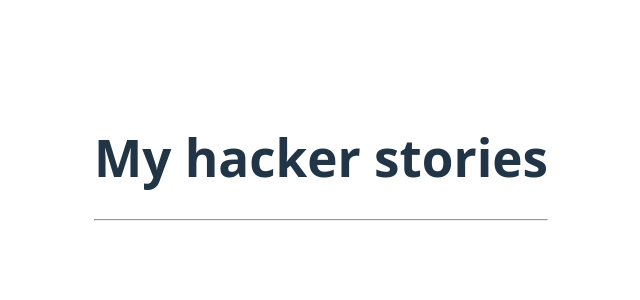
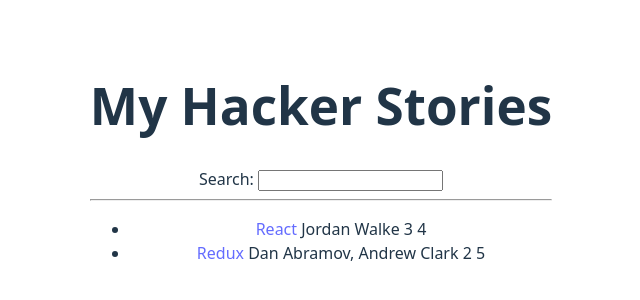
Before and after one commit to Chadiderouiche/my-react-project, a React (Vite) app: page / in a window 1280 px wide. Shown: the part 238-538 px from the top of the page, without its empty margins (319-959 px from the left). Built offline with nearby package versions, Linux system fonts and the light colour scheme.

Commit message:
W5 Arrow and Handler Functions in React

```diff
--- a/src/App.jsx
+++ b/src/App.jsx
@@ -3,13 +3,12 @@
 import viteLogo from '/vite.svg'
 import './App.css'
 
-function getTitle(title){
-  return title;
-}
-const App = () =>{
-  const stories = [
+import * as React from "react";
+
+// List of items
+const list = [
   {
-    title:"React",
+    title: "React",
     url: "https://reactjs.org/",
     author: "Jordan Walke",
     num_comments: 3,
@@ -17,64 +16,55 @@
     objectID: 0,
   },
   {
-    title:"Redux",
-    url: "https://reduxjs.org/",
+    title: "Redux",
+    url: "https://redux.js.org/",
     author: "Dan Abramov, Andrew Clark",
     num_comments: 2,
     points: 5,
     objectID: 1,
   },
-]
+];
 
-return(
+// 1. Refactor App component to arrow function
+const App = () => (
   <div>
-      <h1>My hacker stories</h1>
-      <search />
+    <h1>My Hacker Stories</h1>
+    <Search />
     <hr />
-      <list list={stories}/>
+    <List />
   </div>
 );
- } ;
 
+// 4. Refactor Search to block body (with logic inside)
+// 5. Add handler function for the input
 const Search = () => {
-  const [searchTerm,setSearchTerm] = React.useState('');
-  const handlechange =(Event)=>{
-    setSearchTerm(Event.target.value);
-    console.log(Event);
-    // value of target (here:input HTML element)
-    console.log(Event.target.value);
+  const handleChange = (event) => {
+    console.log(event.target.value);
+  };
 
-  };
-return(
+  return (
     <div>
       <label htmlFor="search">Search: </label>
-      <input id="search" type="text" onchange={handlechange} />
-      <p>
-        Searching for  <strong>{searchTerm}</strong>
-      </p>
-
+      <input id="search" type="text" onChange={handleChange} />
     </div>
   );
 };
-const List = (props) => (
 
+// 2. Refactor callback in map() to arrow function
+// 3. Refactor List to arrow function and concise body
+const List = () => (
   <ul>
-        {props.list.map((item) => (
-          <item key={item.objectifID} item={item} />
-
+    {list.map((item) => (
+      <li key={item.objectID}>
+        <span>
+          <a href={item.url}>{item.title}</a>
+        </span>{" "}
+        <span>{item.author}</span>{" "}
+        <span>{item.num_comments}</span>{" "}
+        <span>{item.points}</span>
+      </li>
     ))}
   </ul>
 );
-const item=(props)=>(
- <li>
-    <span>
-      <a herf={item.url}>{item.title}</a>
-    </span>
-    <span>{item.author}</span>
-    <span>{item.num_comments}</span>
-    <span>{item.points}</span>
-  </li>
-);
-
 
 export default App;
```
Also changed, not shown: 1 other file (tests, documents, lock files or other folders). Lines whose indentation alone changed are shown as unchanged.
